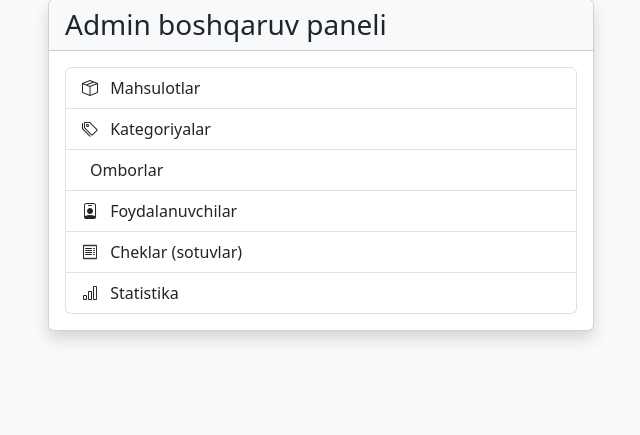
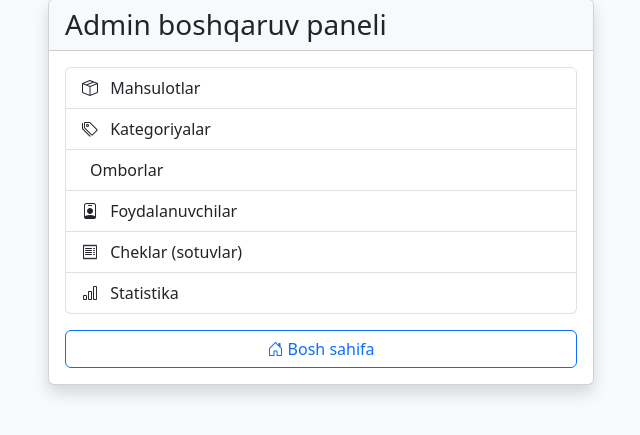
Before and after one commit to Abdullo200604/idealmarket, a Django app: page /management/ in a window 1280 px wide. Shown: the part 49-484 px from the top of the page, without its empty margins (319-959 px from the left). Run offline with Django 5.2, Linux system fonts and the light colour scheme; the visitor is signed in with stand-in values (Sample User, id 1).

Commit message:
qurulmalar uchun moslanyabdi

```diff
--- a/idealmarket/market/templates/market/admin_management.html
+++ b/idealmarket/market/templates/market/admin_management.html
@@ -9,7 +9,7 @@
                     <h3 class="mb-0">Admin boshqaruv paneli</h3>
                 </div>
                 <div class="card-body">
-                    <div class="list-group">
+                    <div class="list-group mb-3">
                         <a href="{% url 'admin_products' %}" class="list-group-item list-group-item-action d-flex justify-content-between align-items-center">
                             <span><i class="bi bi-box-seam me-2"></i> Mahsulotlar</span>
                         </a>
@@ -29,6 +29,9 @@
                             <span><i class="bi bi-bar-chart me-2"></i> Statistika</span>
                         </a>
                     </div>
+                    <a href="{% url 'dashboard_redirect' %}" class="btn btn-outline-primary w-100">
+                        <i class="bi bi-house-door"></i> Bosh sahifa
+                    </a>
                 </div>
             </div>
         </div>
```
